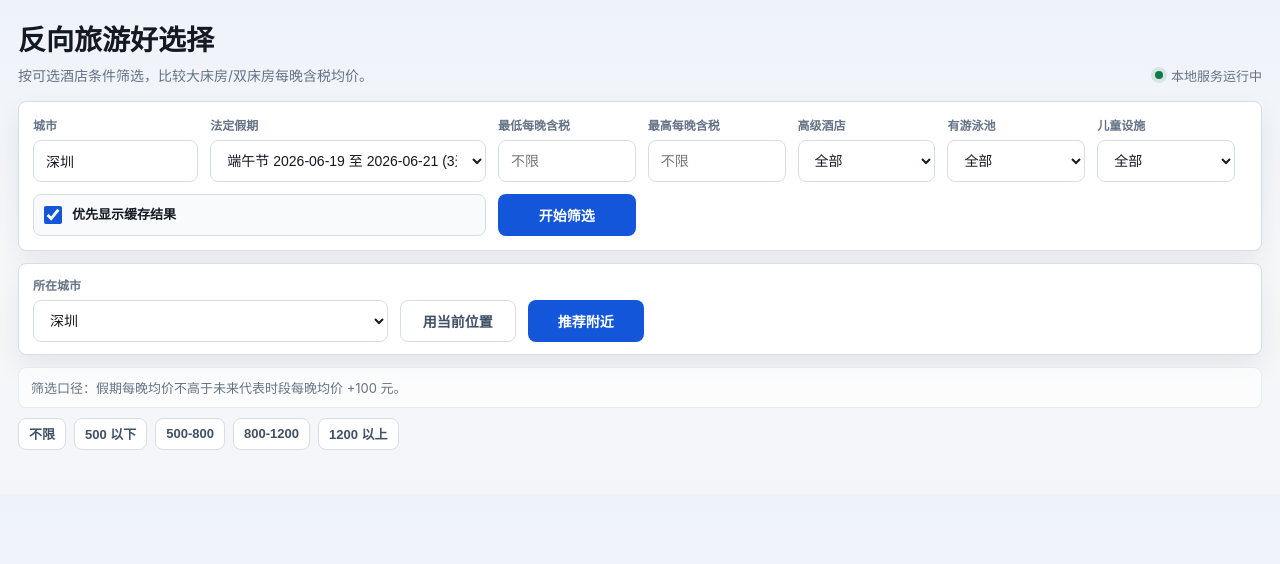
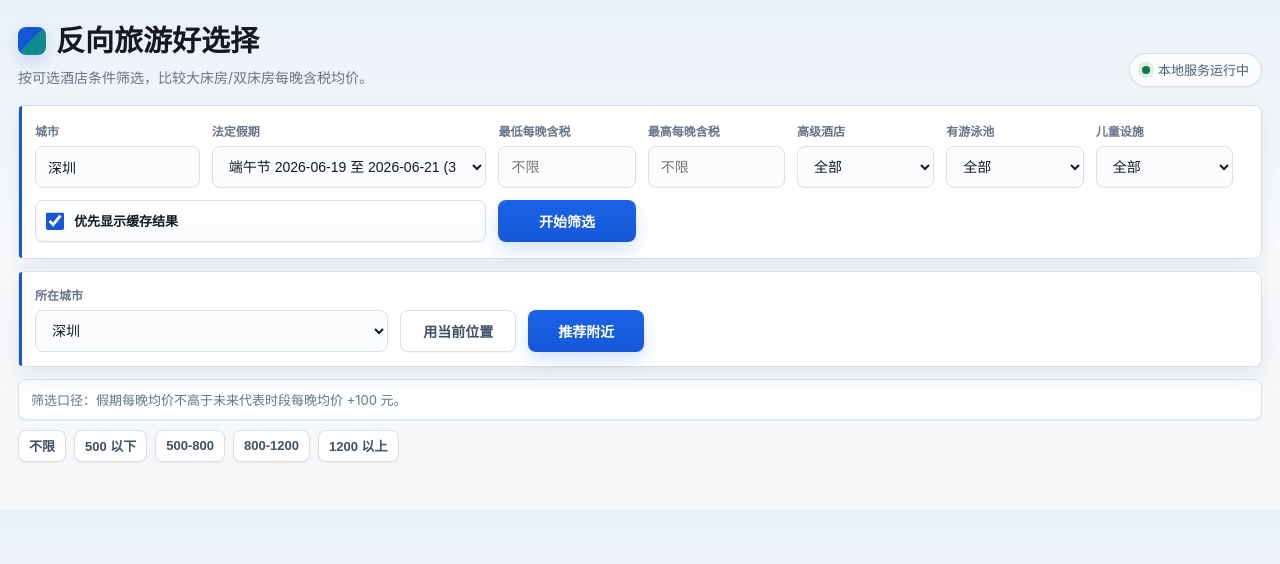
Before and after one commit to linxz-coder/reverse-traval, a Flask app: page / in a window 1280 px wide. Shown: the top 564 px of the page. Run offline with Flask 3, Linux system fonts and the light colour scheme.

Commit message:
Polish lightweight UI styling

```diff
--- a/templates/index.html
+++ b/templates/index.html
@@ -6,22 +6,28 @@
     <title>反向旅游好选择</title>
     <style>
       :root {
-        --bg: #f3f5f8;
+        --bg: #f4f6f8;
         --panel: #fff;
-        --panel-2: #f8fafc;
-        --line: #d7dde6;
-        --line-soft: #e7ebf0;
-        --text: #151923;
-        --muted: #657386;
-        --primary: #1456d9;
-        --primary-dark: #0d3f9e;
+        --panel-2: #f8fafb;
+        --field: #fbfcfe;
+        --line: #d8e0ea;
+        --line-soft: #e8edf3;
+        --text: #141923;
+        --muted: #66758a;
+        --muted-2: #8793a5;
+        --primary: #1657d8;
+        --primary-dark: #0e43a8;
+        --primary-soft: #edf4ff;
+        --accent: #0f8b8d;
+        --accent-soft: #e7f6f5;
         --good: #117a45;
         --good-bg: #e9f7ef;
         --warn: #9a5b00;
         --warn-bg: #fff4d7;
         --bad: #b42318;
         --bad-bg: #fff1f0;
-        --shadow: 0 12px 28px rgba(20, 32, 50, 0.08);
+        --shadow: 0 10px 24px rgba(21, 35, 54, 0.08);
+        --shadow-soft: 0 1px 2px rgba(21, 35, 54, 0.06);
       }
       * { box-sizing: border-box; }
       * { min-width: 0; }
@@ -29,31 +35,52 @@
         margin: 0;
         overflow-x: hidden;
         background:
-          linear-gradient(180deg, #eef3fa 0, #f7f8fa 260px, var(--bg) 100%);
+          linear-gradient(180deg, #eaf1f9 0, #f8fafc 230px, var(--bg) 100%);
         color: var(--text);
         font-family: -apple-system, BlinkMacSystemFont, "PingFang SC", "Segoe UI", sans-serif;
+        -webkit-font-smoothing: antialiased;
+        text-rendering: optimizeLegibility;
       }
-      a { color: var(--primary); text-decoration: none; }
+      a {
+        color: var(--primary);
+        text-decoration: none;
+        font-weight: 700;
+      }
       a:hover { text-decoration: underline; }
       .page {
         width: min(1280px, 100%);
         margin: 0 auto;
-        padding: 24px 18px 44px;
+        padding: 24px 18px 48px;
       }
       .topbar {
         display: flex;
         align-items: flex-end;
         justify-content: space-between;
         gap: 16px;
-        margin-bottom: 16px;
+        margin-bottom: 18px;
+      }
+      .title-row {
+        display: flex;
+        align-items: center;
+        gap: 10px;
+      }
+      .brand-mark {
+        width: 28px;
+        height: 28px;
+        border-radius: 8px;
+        background:
+          linear-gradient(135deg, var(--primary) 0 48%, var(--accent) 48% 100%);
+        box-shadow: 0 7px 18px rgba(22, 87, 216, 0.18);
+        flex: 0 0 auto;
       }
       h1 {
         margin: 0;
-        font-size: 28px;
+        font-size: 29px;
         line-height: 1.2;
+        letter-spacing: 0;
       }
       .sub {
-        margin: 7px 0 0;
+        margin: 8px 0 0;
         color: var(--muted);
         font-size: 14px;
       }
@@ -61,9 +88,15 @@
         display: flex;
         align-items: center;
         gap: 8px;
-        color: var(--muted);
+        color: #466273;
         font-size: 13px;
         white-space: nowrap;
+        height: 34px;
+        padding: 0 12px;
+        border: 1px solid rgba(15, 139, 141, 0.2);
+        border-radius: 999px;
+        background: rgba(255, 255, 255, 0.72);
+        box-shadow: var(--shadow-soft);
       }
       .dot {
         width: 8px;
@@ -82,8 +115,18 @@
         display: grid;
         grid-template-columns: minmax(130px, 0.9fr) minmax(250px, 1.5fr) repeat(5, minmax(118px, 0.75fr)) auto;
         gap: 12px;
-        padding: 14px;
+        padding: 16px;
         align-items: end;
+        position: relative;
+      }
+      .toolbar::before,
+      .nearby-toolbar::before {
+        content: "";
+        position: absolute;
+        inset: 0 auto 0 0;
+        width: 3px;
+        background: var(--primary);
+        border-radius: 8px 0 0 8px;
       }
       .nearby-toolbar {
         margin-top: 12px;
@@ -91,11 +134,12 @@
         grid-template-columns: minmax(180px, 0.9fr) auto auto minmax(220px, 1.5fr);
         gap: 12px;
         align-items: end;
-        padding: 12px 14px;
+        padding: 14px 16px;
         background: var(--panel);
         border: 1px solid var(--line);
         border-radius: 8px;
         box-shadow: var(--shadow);
+        position: relative;
       }
       label {
         display: grid;
@@ -110,13 +154,19 @@
         border-radius: 8px;
         border: 1px solid var(--line);
         padding: 0 12px;
-        background: #fff;
+        background: var(--field);
         color: var(--text);
         font-size: 14px;
+        box-shadow: inset 0 1px 0 rgba(255,255,255,0.72);
+      }
+      input:hover, select:hover {
+        border-color: #c2ccd9;
+        background: #fff;
       }
       input:focus, select:focus {
-        outline: 2px solid rgba(20, 86, 217, 0.16);
+        outline: 3px solid rgba(22, 87, 216, 0.12);
         border-color: var(--primary);
+        background: #fff;
       }
       .cache-option {
         grid-column: span 2;
@@ -127,9 +177,13 @@
         padding: 9px 10px;
         border: 1px solid var(--line);
         border-radius: 8px;
-        background: var(--panel-2);
+        background: linear-gradient(180deg, #ffffff, var(--panel-2));
         color: var(--text);
         cursor: pointer;
+        box-shadow: var(--shadow-soft);
+      }
+      .cache-option:hover {
+        border-color: #c2ccd9;
       }
       .cache-option input[type="checkbox"] {
         width: 18px;
@@ -154,19 +208,21 @@
       }
       button {
         border: 0;
-        background: var(--primary);
+        background: linear-gradient(180deg, #1b63e7, var(--primary));
         color: #fff;
         font-weight: 700;
         cursor: pointer;
         padding: 0 18px;
         min-width: 116px;
+        box-shadow: 0 8px 18px rgba(22, 87, 216, 0.18);
       }
-      button:hover { background: var(--primary-dark); }
+      button:hover { background: linear-gradient(180deg, #1659d2, var(--primary-dark)); }
       button:disabled { opacity: 0.76; cursor: wait; }
       .secondary-btn {
         border: 1px solid var(--line);
         background: #fff;
         color: #405066;
+        box-shadow: var(--shadow-soft);
       }
       .secondary-btn:hover {
         background: #f3f6fb;
@@ -178,6 +234,7 @@
         line-height: 1.45;
         align-self: center;
       }
+      .nearby-hint:empty { display: none; }
       .spinner {
         display: none;
         width: 14px;
@@ -198,11 +255,12 @@
         justify-content: space-between;
         gap: 12px;
         padding: 10px 12px;
-        border: 1px solid var(--line-soft);
+        border: 1px solid #dce6ef;
         border-radius: 8px;
-        background: rgba(255, 255, 255, 0.72);
+        background: rgba(255, 255, 255, 0.82);
         color: var(--muted);
         font-size: 13px;
+        box-shadow: var(--shadow-soft);
       }
       .quickbar {
         margin-top: 10px;
@@ -216,12 +274,12 @@
         height: 32px;
         min-width: 0;
         border: 1px solid var(--line);
-        background: #fff;
+        background: rgba(255,255,255,0.9);
         color: #405066;
         padding: 0 10px;
         font-size: 13px;
         font-weight: 700;
-        box-shadow: none;
+        box-shadow: var(--shadow-soft);
       }
       .chip-btn:hover, .seg-btn:hover {
         background: #f3f6fb;
@@ -229,7 +287,7 @@
       }
       .chip-btn.active, .seg-btn.active {
         border-color: var(--primary);
-        background: #eef4ff;
+        background: var(--primary-soft);
         color: var(--primary);
       }
       .status {
@@ -269,7 +327,7 @@
       }
       .stat {
         background: var(--panel);
-        padding: 14px;
+        padding: 15px;
         min-height: 76px;
       }
       .stat .k {
@@ -307,10 +365,11 @@
         gap: 10px;
       }
       .area-card {
-        border: 1px solid var(--line-soft);
+        border: 1px solid #dfe6ee;
         border-radius: 8px;
-        background: #fff;
+        background: linear-gradient(180deg, #fff, #fbfcfe);
         padding: 12px;
+        box-shadow: var(--shadow-soft);
       }
       .area-name {
         font-size: 16px;
@@ -337,7 +396,7 @@
         gap: 12px;
         padding: 12px 14px;
         border-bottom: 1px solid var(--line-soft);
-        background: var(--panel-2);
+        background: linear-gradient(180deg, #fbfcfe, #f5f8fb);
       }
       .table-title {
         margin: 0;
@@ -374,7 +433,7 @@
       }
       th {
         color: var(--muted);
-        background: #fbfcfe;
+        background: #f8fafc;
         font-size: 12px;
         font-weight: 700;
         position: sticky;
@@ -406,7 +465,7 @@
         border-radius: 999px;
         font-size: 12px;
         font-weight: 700;
-        background: #eef2f7;
+        background: #eef3f7;
         color: #415064;
         margin: 3px 6px 3px 0;
         max-width: 100%;
@@ -618,7 +677,10 @@
     <main class="page">
       <header class="topbar">
         <div>
-          <h1>反向旅游好选择</h1>
+          <div class="title-row">
+            <span class="brand-mark" aria-hidden="true"></span>
+            <h1>反向旅游好选择</h1>
+          </div>
           <p class="sub">按可选酒店条件筛选，比较大床房/双床房每晚含税均价。</p>
         </div>
         <div class="health"><span class="dot"></span><span>本地服务运行中</span></div>
```
